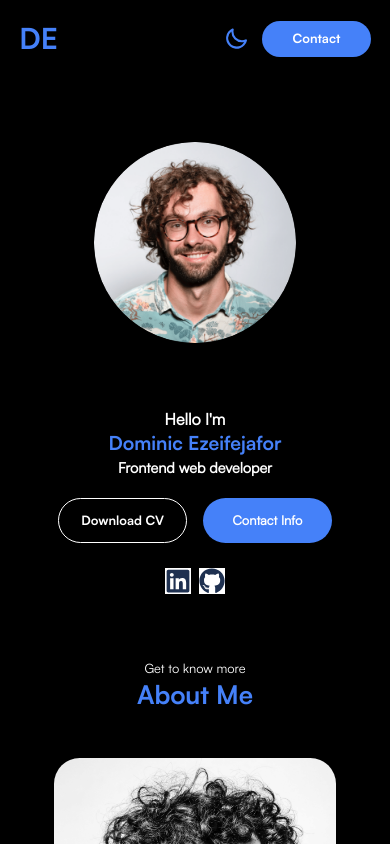
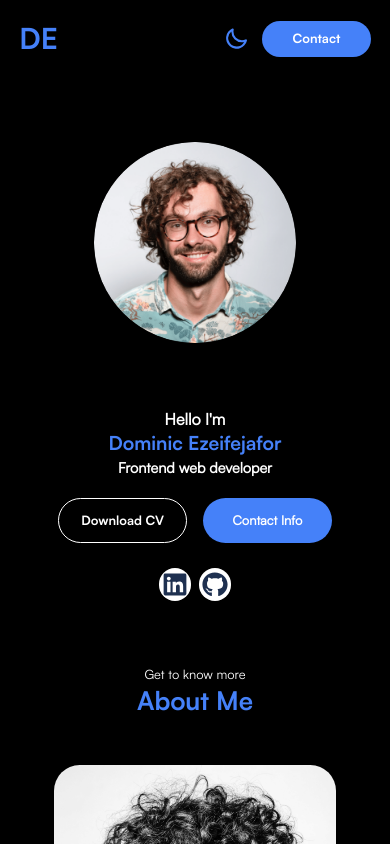
Before and after one commit to Savio234/Portfolio, a React (Create React App) app: page / in a window 390 px wide. Both pictures are taken after a click on the element 236 px from the left and 38 px from the top of the page. Shown: the top 844 px of the page. Built offline with nearby package versions, Linux system fonts and the light colour scheme.

Commit message:
icon size and spacing

```diff
--- a/src/components/Contact/Contact.css
+++ b/src/components/Contact/Contact.css
@@ -72,7 +72,7 @@
         line-height: 4rem;
     }
     .card-container {
-        gap: 2rem;
+        gap: 4rem;
     }
     .card h3 {
         font-size: 1.6rem;
@@ -80,8 +80,12 @@
         display: none;
     }
     .contact-icon {
-        width: 2rem;
-        height: 2rem;
+        width: 3.2rem;
+        height: 3.2rem;
+    }
+    .contact-icon-wrapper {
+        width: 4rem;
+        height: 4rem;
     }
     .contact-container {
         gap: 4rem;
--- a/src/components/Hero/Hero.css
+++ b/src/components/Hero/Hero.css
@@ -21,10 +21,10 @@
     color: #FFF;
     transition: all 300ms ease-in-out;
 }
-.profile-wrapper[data-theme = 'dark'] .profile-icon {
+/* .profile-wrapper[data-theme = 'dark'] .profile-icon {
     transition: all 300ms ease-in-out;
     background: #FFF;
-}
+} */
 .profile-picture {
     height: 40rem;
     width: 40rem;
@@ -84,9 +84,17 @@
     gap: 1rem;
     margin-top: 2rem;
 }
+.profile-icon-dark {
+    border-radius: 50%;
+    width: 4rem;
+    height: 4rem;
+    background: #FFF;
+    transition: all 300ms ease-in-out;
+}
 .profile-icon {
     width: 3.2rem;
     height: 3.2rem;
+    transition: all 300ms ease-in-out;
 }
 
 @media screen and (max-width: 1023px) {
--- a/src/components/Hero/Hero.jsx
+++ b/src/components/Hero/Hero.jsx
@@ -44,14 +44,32 @@ const Hero = () => {
           </div>
           <div className="profile-icons flex align-center">
             <a target='blank' href="https://www.linkedin.com/in/ezeifejafor-dominic-449b12259">
+              {theme === 'light' && (
                 <div className='profile-icon'>
                   <img src={linkedln} alt="" />
                 </div>
+              )}
+              {theme === 'dark' && (
+                <div className='profile-icon-dark flex align-center'>
+                  <div className='profile-icon'>
+                    <img src={linkedln} alt="" />
+                  </div>
+                </div>
+              )}
             </a>
             <a target='blank' href="https://github.com/savio234">
+              {theme === 'light' && (
                 <div className='profile-icon'>
                   <img src={github} alt="" />
                 </div>
+              )}
+              {theme === 'dark' && (
+                <div className='profile-icon-dark flex align-center'>
+                  <div className='profile-icon'>
+                    <img src={github} alt="" />
+                  </div>
+                </div>
+              )}
             </a>
           </div>
         </div>
```
Lines whose indentation alone changed are shown as unchanged.
